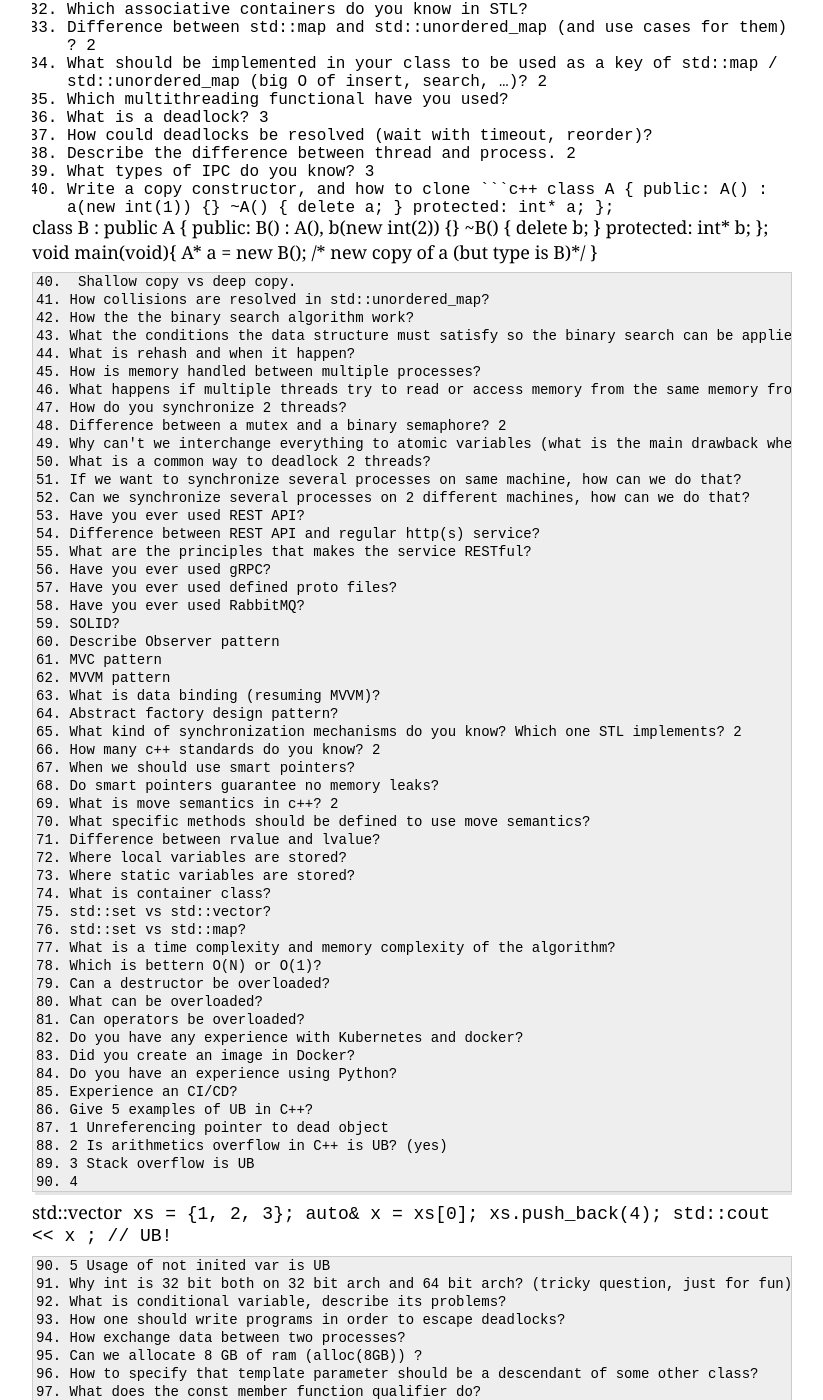
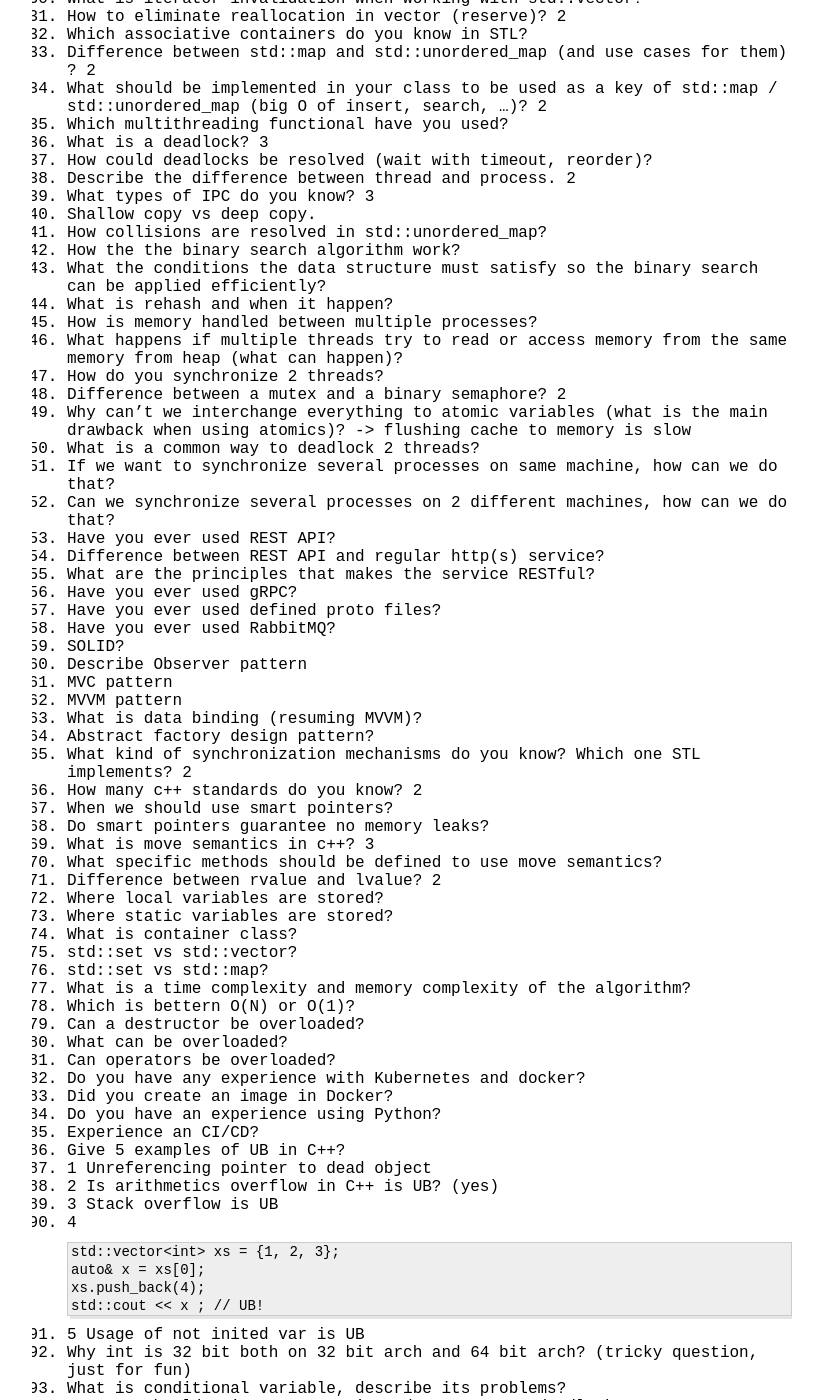
Before and after one commit to ZaharBozhok/zzck.dev, a Jekyll site: the page built from _posts/2021-08-20-c++-questions.markdown, in a window 1280 px wide and 1400 px high, scrolled down 743 px. Shown: the whole window, without its empty margins (228-1051 px from the left). Built offline with Jekyll 4.4.1, drawn with Linux system fonts in a browser that asks for light colours; comment, search, counter and statistics services are not loaded; some of the changed text lies outside the part shown.

Commit message:
Added more questions

````diff
--- a/_posts/2021-08-20-c++-questions.markdown
+++ b/_posts/2021-08-20-c++-questions.markdown
@@ -22,8 +23,8 @@ tags: [C++,Interviewing,Puzzles,Questions]
 13. Does heap occupies one block in real memory?
 14. Describe the purpose of the `reqister` keyword?
 15. How to eliminate problems with management recourses allocated on heap (for example on stack it is managed automatically)?
-16. What is RAII (Resource allocation is acquisition)? 2
-17. What is smart pointer (how many do you know)? 2
+16. What is RAII (Resource allocation is acquisition)? 3
+17. What is smart pointer (how many do you know)? 3
 18. Describe the work of the unique_ptr, shared_ptr, weak_ptr.
 19. How does thread safety is implemented in shared_ptr?
 20. Why do shared_ptr and weak_ptr used together (which problems are resolved)?
@@ -46,157 +47,141 @@ tags: [C++,Interviewing,Puzzles,Questions]
 37. How could deadlocks be resolved (wait with timeout, reorder)?
 38. Describe the difference between thread and process. 2
 39. What types of IPC do you know? 3
-40. Write a copy constructor, and how to clone
-```c++
-class A {
-public:
-   A() : a(new int(1)) {}
-   ~A() { delete a; }
-protected:
-   int* a;
-};
-
-class B : public A {
-public:
-   B() : A(), b(new int(2)) {}
-   ~B() { delete b; }
-protected:
-   int* b;
-};
-
-void main(void){
-   A* a = new B();
-   /* new copy of a (but type is B)*/
-}
-```
-40.  Shallow copy vs deep copy.
-41. How collisions are resolved in std::unordered_map?
-42. How the the binary search algorithm work?
-43. What the conditions the data structure must satisfy so the binary search can be applied efficiently?
-44. What is rehash and when it happen?
-45. How is memory handled between multiple processes?
-46. What happens if multiple threads try to read or access memory from the same memory from heap (what can happen)?
-47. How do you synchronize 2 threads?
-48. Difference between a mutex and a binary semaphore? 2
-49. Why can't we interchange everything to atomic variables (what is the main drawback when using atomics)? -> flushing cache to memory is slow
-50. What is a common way to deadlock 2 threads?
-51. If we want to synchronize several processes on same machine, how can we do that?
-52. Can we synchronize several processes on 2 different machines, how can we do that?
-53. Have you ever used REST API?
-54. Difference between REST API and regular http(s) service?
-55. What are the principles that makes the service RESTful?
-56. Have you ever used gRPC?
-57. Have you ever used defined proto files?
-58. Have you ever used RabbitMQ?
-59. SOLID?
-60. Describe Observer pattern
-61. MVC pattern
-62. MVVM pattern
-63. What is data binding (resuming MVVM)?
-64. Abstract factory design pattern?
-65. What kind of synchronization mechanisms do you know? Which one STL implements? 2
-66. How many c++ standards do you know? 2
-67. When we should use smart pointers?
-68. Do smart pointers guarantee no memory leaks?
-69. What is move semantics in c++? 2
-70. What specific methods should be defined to use move semantics?
-71. Difference between rvalue and lvalue?
-72. Where local variables are stored?
-73. Where static variables are stored?
-74. What is container class?
-75. std::set vs std::vector?
-76. std::set vs std::map?
-77. What is a time complexity and memory complexity of the algorithm?
-78. Which is bettern O(N) or O(1)?
-79. Can a destructor be overloaded?
-80. What can be overloaded?
-81. Can operators be overloaded?
-82. Do you have any experience with Kubernetes and docker?
-83. Did you create an image in Docker?
-84. Do you have an experience using Python?
-85. Experience an CI/CD?
-86. Give 5 examples of UB in C++?
-87. 1 Unreferencing pointer to dead object
-88. 2 Is arithmetics overflow in C++ is UB? (yes)
-89. 3 Stack overflow is UB
-90. 4
+41. Shallow copy vs deep copy.
+42. How collisions are resolved in std::unordered_map?
+43. How the the binary search algorithm work?
+44. What the conditions the data structure must satisfy so the binary search can be applied efficiently?
+45. What is rehash and when it happen?
+46. How is memory handled between multiple processes?
+47. What happens if multiple threads try to read or access memory from the same memory from heap (what can happen)?
+48. How do you synchronize 2 threads?
+49. Difference between a mutex and a binary semaphore? 2
+50. Why can't we interchange everything to atomic variables (what is the main drawback when using atomics)? -> flushing cache to memory is slow
+51. What is a common way to deadlock 2 threads?
+52. If we want to synchronize several processes on same machine, how can we do that?
+53. Can we synchronize several processes on 2 different machines, how can we do that?
+54. Have you ever used REST API?
+55. Difference between REST API and regular http(s) service?
+56. What are the principles that makes the service RESTful?
+57. Have you ever used gRPC?
+58. Have you ever used defined proto files?
+59. Have you ever used RabbitMQ?
+60. SOLID?
+61. Describe Observer pattern
+62. MVC pattern
+63. MVVM pattern
+64. What is data binding (resuming MVVM)?
+65. Abstract factory design pattern?
+66. What kind of synchronization mechanisms do you know? Which one STL implements? 2
+67. How many c++ standards do you know? 2
+68. When we should use smart pointers?
+69. Do smart pointers guarantee no memory leaks?
+70. What is move semantics in c++? 3
+71. What specific methods should be defined to use move semantics?
+72. Difference between rvalue and lvalue? 2
+73. Where local variables are stored?
+74. Where static variables are stored?
+75. What is container class?
+76. std::set vs std::vector?
+77. std::set vs std::map?
+78. What is a time complexity and memory complexity of the algorithm?
+79. Which is bettern O(N) or O(1)?
+80. Can a destructor be overloaded?
+81. What can be overloaded?
+82. Can operators be overloaded?
+83. Do you have any experience with Kubernetes and docker?
+84. Did you create an image in Docker?
+85. Do you have an experience using Python?
+86. Experience an CI/CD?
+87. Give 5 examples of UB in C++?
+88. 1 Unreferencing pointer to dead object
+89. 2 Is arithmetics overflow in C++ is UB? (yes)
+90. 3 Stack overflow is UB
+91. 4
 ```
 std::vector<int> xs = {1, 2, 3};
 auto& x = xs[0];
 xs.push_back(4);
 std::cout << x ; // UB!
 ```
-90. 5 Usage of not inited var is UB
-91. Why int is 32 bit both on 32 bit arch and 64 bit arch? (tricky question, just for fun)
-92. What is conditional variable, describe its problems?
-93. How one should write programs in order to escape deadlocks?
-94. How exchange data between two processes?
-95. Can we allocate 8 GB of ram (alloc(8GB)) ?
-96. How to specify that template parameter should be a descendant of some other class?
-97. What does the const member function qualifier do?
-98. Can virtual function be inlined?
-99.  Can virtual functions be used in template classes?
-100. Can virtual functions be used in structures?
-101. Which stl function can be used to check if several sets have intersection?
-102. Composition vs aggregation vs association vs inheritance?
-103. Equality vs Equivalence? Where it used in STL?
-104. What is stack unwinding? 2
-105. In some functions it is not recommended to throw exceptions. What are these functions? Why it is not recommended? 2
-106. Explain the usage of the `typename` keyword
-107. Where should one use `noexcept`? Why? `noexcept` as a part of the function signature?
-108. Can `this` be equal to nullptr? When and why that possible?
-109. Can a reference be nullptr? Why?
-110. Can pure virtual function have a body? Can we call this function?
-111. What types of `new` do you know?
-112. What is exception safety?
-113. Types of STL iterators?
-114. What is internal implementation of the std::deque, std::stack, std::map, std::unordered_map? Which types of iterators are used? Provide O(n) notation for insertion, search and deletion.
-115. enum vs enum class?
-116. Describe rules of the member function generation in classes in C++?
-117. What is reference collapsing? Where it is used?
-118. What is RVO optimization?
-119. std::auto_ptr vs std::unique_ptr (obsolete a bit)?
-120. Difference between deleters of std::unieque_ptr and std::shared_ptr?
-121. How can be implemented reference counting in std::shared_ptr?
-122. Why do we need std::make_shared?
-123. Why do we need std::weak_ptr? How to create one? How it is implemented? How to use?
-124. Is std::shared_ptr threadsafe? 2
-125. What is std::future, std::promise? Is it possible to have std::promise<void>?
-126. std::thread vs std::async?
-127. Types of memory models in c++?
-128. Why do we need `volatile` keywords? What is stands for?
-129. Why do we need std::lock? How can STL provide absence of deadlocks?
-130. What are memory barriers? Why do we need them? How can we use them in C++?
-131. What is the universal reference?
-132. std::move vs std::forward? And why do we need them? 2
-133. What is SFINAE? Where is used in STL?
-134. What kind of call conventions do you know? Difference between them?
-135. What types of programming idioms do you know?
-136. What is metaprogramming?
-137. How does throw works internally? What kind of code is generated in throw and catch places?
-138. What is CRT?
-139. Explain initialization and deletion of global, static, threadlocal objects
-140. How do mutex, fast mutex, and other primitives work internally?
-141. What is lock-free data structures? What are their principles? Pros and cons?
-142. What types of polymorphism in C++ do you know?
-143. Do all member functions can be virtual?
-144. Which types of leaks do you know (memory leak / ...?) ?
-145. Can we call virtual functions of other class from destructor?
-146. What will happen if code in throws an exception destructor?
-147. Which member functions will compiler generate by default?
-148. Do all objects could be moved? Can we move an object with std::atomic inside?
-149. Performance of different synchronization mechanisms?
-150. What TLS is?
-151. Which pattern can help you to avoid leaks? (wrapper)
-152. How does RAII is implemented in c++?
-153. Which design patterns do you know (GoF)?
-154. How to synchronize different processes? Interprocess communication.
-155. What types of network protocols do you know? Difference between them? OSI model?
-156. TCP vs UDP, HTTPS?
-157. Do you write Unit tests?
-158. What is std::vector, std::vector restric?
+92. 5 Usage of not inited var is UB
+93. Why int is 32 bit both on 32 bit arch and 64 bit arch? (tricky question, just for fun)
+94. What is conditional variable, describe its problems?
+95. How one should write programs in order to escape deadlocks?
+96. How exchange data between two processes?
+97. Can we allocate 8 GB of ram (alloc(8GB)) ?
+98. How to specify that template parameter should be a descendant of some other class?
+99.  What does the const member function qualifier do?
+100. Can virtual function be inlined?
+101. Can virtual functions be used in template classes?
+102. Can virtual functions be used in structures?
+103. Which stl function can be used to check if several sets have intersection?
+104. Composition vs aggregation vs association vs inheritance?
+105. Equality vs Equivalence? Where it used in STL?
+106. What is stack unwinding? 2
+107. In some functions it is not recommended to throw exceptions. What are these functions? Why it is not recommended? 3
+108. Explain the usage of the `typename` keyword
+109. Where should one use `noexcept`? Why? `noexcept` as a part of the function signature?
+110. Can `this` be equal to nullptr? When and why that possible?
+111. Can a reference be nullptr? Why?
+112. Can pure virtual function have a body? Can we call this function?
+113. What types of `new` do you know?
+114. What is exception safety, which do you know? 2
+115. Types of STL iterators?
+116. What is internal implementation of the std::deque, std::stack, std::map, std::unordered_map? Which types of iterators are used? Provide O(n) notation for insertion, search and deletion.
+117. enum vs enum class?
+118. Describe rules of the member function generation in classes in C++?
+119. What is reference collapsing? Where it is used?
+120. What is RVO optimization?
+121. std::auto_ptr vs std::unique_ptr (obsolete a bit)?
+122. Difference between deleters of std::unieque_ptr and std::shared_ptr?
+123. How can be implemented reference counting in std::shared_ptr?
+124. Why do we need std::make_shared?
+125. Why do we need std::weak_ptr? How to create one? How it is implemented? How to use?
+126. Is std::shared_ptr threadsafe? 2
+127. What is std::future, std::promise? Is it possible to have std::promise<void>?
+128. std::thread vs std::async?
+129. Types of memory models in c++?
+130. Why do we need `volatile` keywords? What is stands for?
+131. Why do we need std::lock? How can STL provide absence of deadlocks?
+132. What are memory barriers? Why do we need them? How can we use them in C++?
+133. What is the universal reference?
+134. std::move vs std::forward? And why do we need them? 2
+135. What is SFINAE? Where is used in STL?
+136. What kind of call conventions do you know? Difference between them?
+137. What types of programming idioms do you know?
+138. What is metaprogramming?
+139. How does throw works internally? What kind of code is generated in throw and catch places?
+140. What is CRT?
+141. Explain initialization and deletion of global, static, threadlocal objects
+142. How do mutex, fast mutex, and other primitives work internally?
+143. What is lock-free data structures? What are their principles? Pros and cons?
+144. What types of polymorphism in C++ do you know?
+145. Do all member functions can be virtual?
+146. Which types of leaks do you know (memory leak / ...?) ?
+147. Can we call virtual functions of other class from destructor?
+148. What will happen if code in throws an exception destructor?
+149. Which member functions will compiler generate by default?
+150. Do all objects could be moved? Can we move an object with std::atomic inside?
+151. Performance of different synchronization mechanisms?
+152. What is TLS?
+153. Which pattern can help you to avoid leaks? (wrapper)
+154. How does RAII is implemented in c++?
+155. Which design patterns do you know (GoF)? 2
+156. How to synchronize different processes? Interprocess communication.
+157. What types of network protocols do you know? Difference between them? OSI model?
+158. TCP vs UDP, HTTPS?
+159. Do you write Unit tests?
+160. What is std::vector, pros and cons?
+161. What features in QT do you know (most used)?
+162. static_cast vs dynamic_cast, which performance is better, why?
+163. Order of constructors and destructors calls while using inheritance?
+164. What is diamond problem / which problems can occur while using inheritance?
+165. What is inherited constructors?
+166. What is delegating constructors?
+167. What is a lambda ?
 
-Practical questions
+C++ Practical questions
 1. What will be printed and why?
 ```c++
 std::cout << 1u - 2;
@@ -600,6 +585,30 @@ class FooDerived : public Foo<std::string> { };
 
 FooDerived fd;
 ```
+45. Write a copy constructor, and how to clone
+
+```c++
+class A {
+public:
+   A() : a(new int(1)) {}
+   ~A() { delete a; }
+protected:
+   int* a;
+};
+
+class B : public A {
+public:
+   B() : A(), b(new int(2)) {}
+   ~B() { delete b; }
+protected:
+   int* b;
+};
+
+void main(void){
+   A* a = new B();
+   /* new copy of a (but type is B)*/
+}
+```
 
 Practical Linux questions (this questions could sound strange without context):
 1. How to get list of opened sockets in linux
````
Also changed, not shown: other parts of _posts/2021-08-20-c++-questions.markdown (+3 -2 lines).
